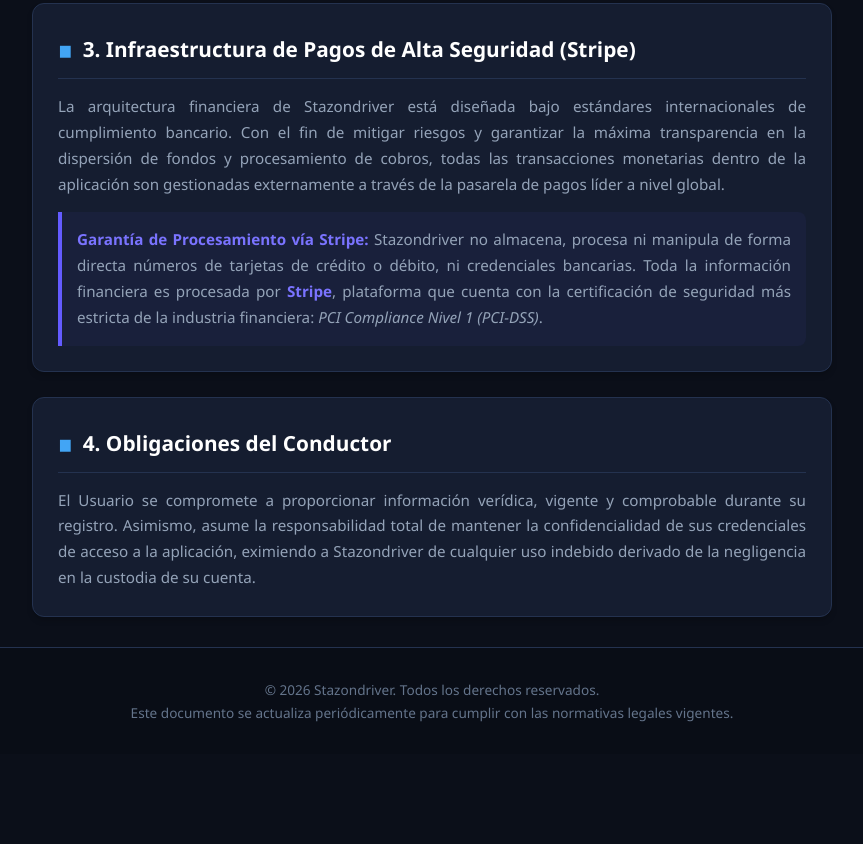
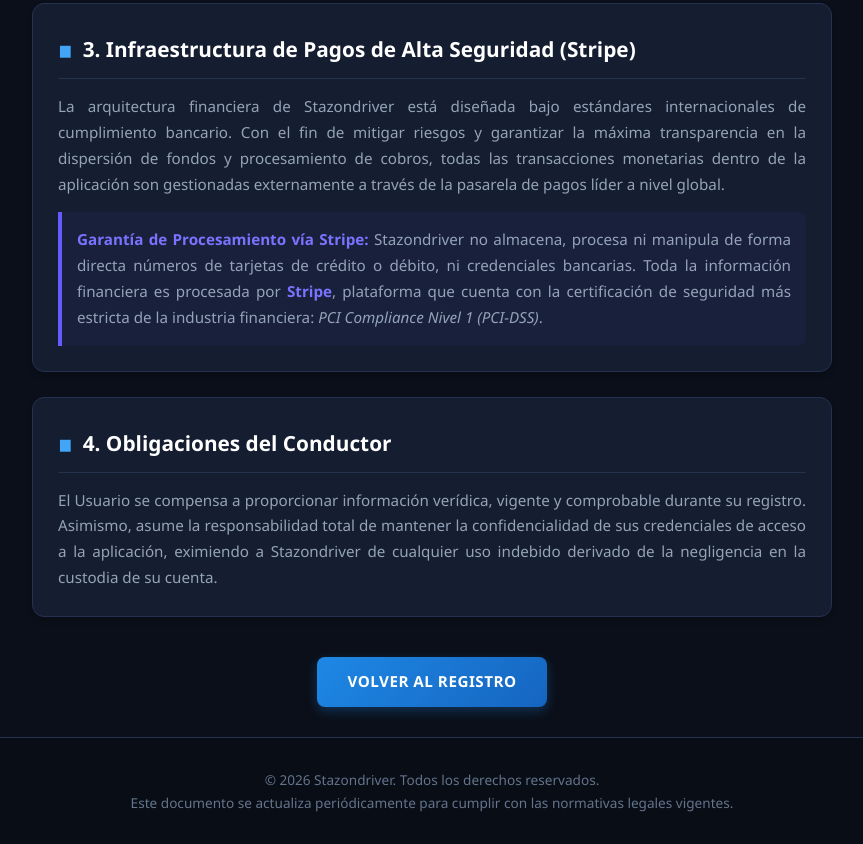
Before and after one commit to gerardo-117/StazOnDriver_terminos_condiciones, a plain HTML site: page index.html in a window 1280 px wide. Shown: the part 809-1653 px from the top of the page, without its empty margins (208-1071 px from the left). Before the commit the page ends 1563 px from the top, so only its background shows below. Drawn offline with Linux system fonts and the light colour scheme.

Commit message:
Add files via upload

```diff
--- a/index.html
+++ b/index.html
@@ -95,7 +95,6 @@
 
         .destacado-stripe {
             border-left: 4px solid #635bff;
-            /* Color oficial de Stripe para el toque corporativo */
             background-color: rgba(99, 91, 255, 0.05);
             padding: 15px;
             border-radius: 0 8px 8px 0;
@@ -104,6 +103,38 @@
 
         .destacado-stripe strong {
             color: #7a73ff;
+        }
+
+        /* Estilos del Botón de Regreso */
+        .contenedor-boton {
+            text-align: center;
+            margin: 40px 0 20px 0;
+        }
+
+        .btn-regresar {
+            display: inline-block;
+            background: linear-gradient(135deg, var(--azul-premium) 0%, #1565c0 100%);
+            color: var(--texto-blanco);
+            text-decoration: none;
+            padding: 12px 30px;
+            border-radius: 8px;
+            font-size: 0.95rem;
+            font-weight: 600;
+            text-transform: uppercase;
+            letter-spacing: 0.5px;
+            box-shadow: 0 4px 12px rgba(30, 136, 229, 0.3);
+            transition: all 0.3s ease;
+            cursor: pointer;
+        }
+
+        .btn-regresar:hover {
+            background: linear-gradient(135deg, var(--azul-brillante) 0%, var(--azul-premium) 100%);
+            box-shadow: 0 6px 16px rgba(30, 136, 229, 0.5);
+            transform: translateY(-2px);
+        }
+
+        .btn-regresar:active {
+            transform: translateY(0);
         }
 
         footer {
@@ -163,10 +194,17 @@
 
         <div class="seccion-tarjeta">
             <h2>4. Obligaciones del Conductor</h2>
-            <p>El Usuario se compromete a proporcionar información verídica, vigente y comprobable durante su registro.
+            <p>El Usuario se compensa a proporcionar información verídica, vigente y comprobable durante su registro.
                 Asimismo, asume la responsabilidad total de mantener la confidencialidad de sus credenciales de acceso a
                 la aplicación, eximiendo a Stazondriver de cualquier uso indebido derivado de la negligencia en la
                 custodia de su cuenta.</p>
+        </div>
+
+        <!-- Botón para regresar al flujo de la App -->
+        <div class="contenedor-boton">
+            <a href="javascript:void(0);" onclick="window.close();" class="btn-regresar">
+                Volver al Registro
+            </a>
         </div>
 
     </main>
```
